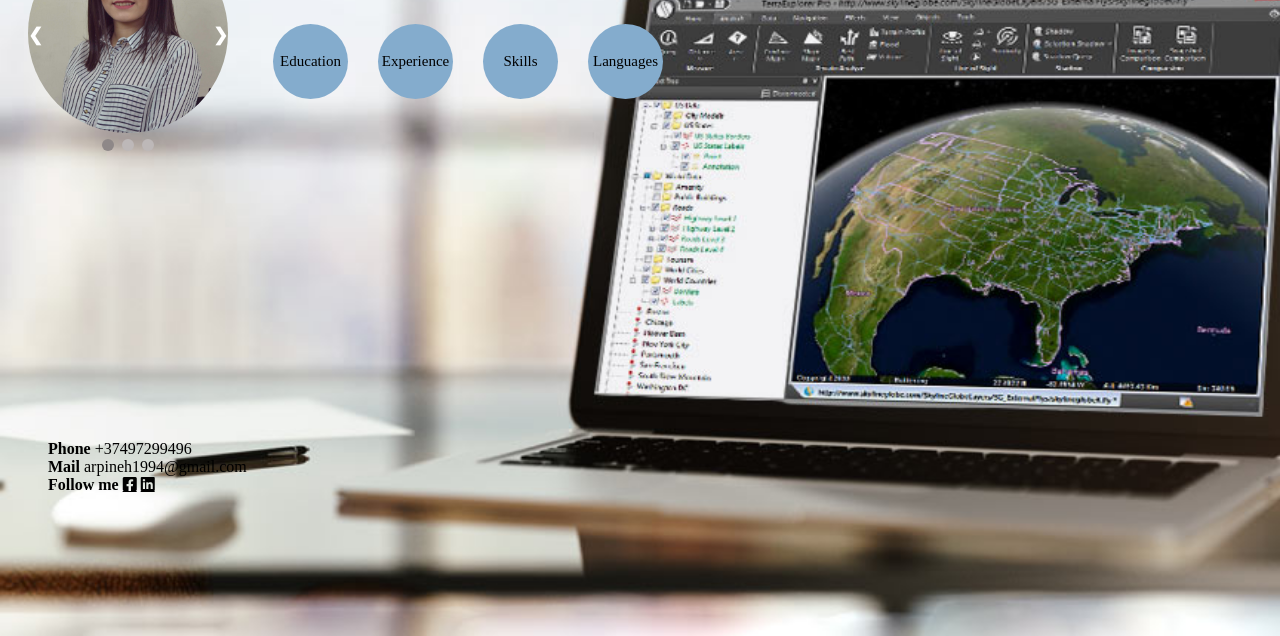
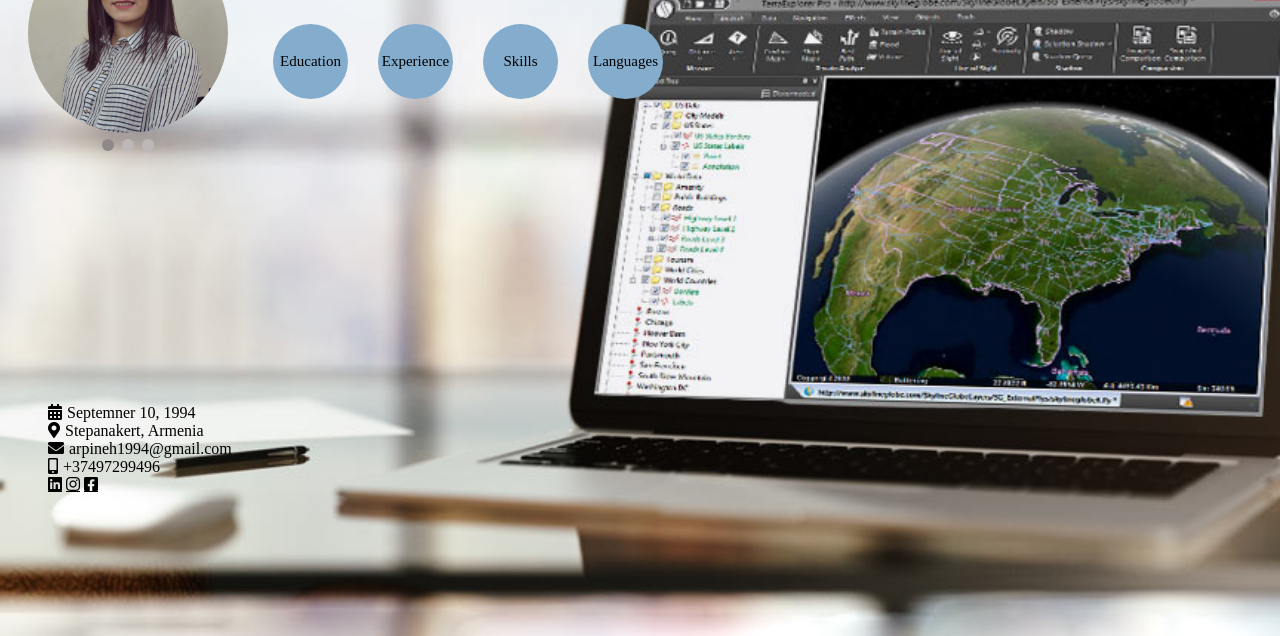
Before and after one commit to arpih/card, a plain HTML site: page index.html in a window 1280 px wide. Shown: the part 164-800 px from the top of the page. Drawn offline with Linux system fonts and the light colour scheme.

Commit message:
Some updates

```diff
--- a/css/style.css
+++ b/css/style.css
@@ -140,6 +140,7 @@ body {
 
 .work-item {
   padding: 10px;
+  text-align: left;
 }
 
 .icon {
--- a/index.html
+++ b/index.html
@@ -24,7 +24,7 @@
               <img src="img/photo3.jpg">
             </div>
 
-            <div class="pointers">
+            <!-- <div class="pointers">
               <div>
                 <a class="prev" onclick="prevSlide()">&#10094;</a>
               </div>
@@ -32,7 +32,7 @@
               <div>
                 <a class="next" onclick="nextSlide()">&#10095;</a>
               </div>
-            </div>
+            </div> -->
           </div>
 
           <div class="slider-dots">
@@ -43,8 +43,7 @@
         </div>
 
         <div class="information">
-          <h1>Arpine Harutyunyan</h1>
-          <!-- <p>SW Engineer</p> -->
+          <h1 style="margin-left: 30px;">Arpine Harutyunyan</h1>
           <div class="info">
             <div>
               <div class="info-item education">Education</div>
@@ -86,11 +85,11 @@
                 <div class="work-item"><div><i class="fas fa-code icon"></i>HTML</div></div>
                 <div class="work-item"><div><i class="fas fa-code icon"></i>CSS, SCSS</div></div>
                 <div class="work-item"><div><i class="fas fa-code icon"></i>JavaScript</div></div>
-                <div class="work-item"><div><i class="fas fa-code icon"></i>React JS</div></div>
+                <div class="work-item"><div><i class="fas fa-code icon"></i>React</div></div>
                 <div class="work-item"><div><i class="fas fa-code icon"></i>Node JS</div></div>
-                <div class="work-item"><div><i class="fas fa-code icon"></i>Express JS</div></div>
+                <div class="work-item"><div><i class="fas fa-code icon"></i>Express</div></div>
                 <div class="work-item"><div><i class="fas fa-code icon"></i>TypeScript</div></div>
-                <div class="work-item"><div><i class="fas fa-code icon"></i>Angular JS</div></div>
+                <div class="work-item"><div><i class="fas fa-code icon"></i>AngularJS</div></div>
                 <div class="work-item"><div><i class="fas fa-code icon"></i>Ruby on Rails</div></div>
               </div>
             </div>
@@ -116,11 +115,14 @@
       </div>
 
       <div class="contact">
-        <span><b>Phone</b> +37497299496</span><br>
-        <span><b>Mail</b> arpineh1994@gmail.com</span><br>
-        <span><b>Follow me</b>
-          <a href="https://www.facebook.com/" target="_blank" class="fab fa-facebook-square"></a>
-          <a href="https://www.linkedin.com/" target="_blank" class="fab fa-linkedin"></a>
+        <div><i class="fas fa-calendar-alt icon icon"></i>Septemner 10, 1994</div>
+        <div><i class="fas fa-map-marker-alt icon icon"></i>Stepanakert, Armenia</div>
+        <div><i class="fas fa-envelope icon"></i>arpineh1994@gmail.com</div>
+        <div><i class="fas fa-mobile-alt icon"></i>+37497299496</div>
+        <span>
+          <a href="https://www.linkedin.com/in/arpine-harutyunyan-870421128" target="_blank" class="fab fa-linkedin"></a>
+          <a href="https://www.instagram.com/_arpi_h_" target="_blank" class="fab fa-instagram"></a>
+          <a href="https://www.facebook.com/arpi2020" target="_blank" class="fab fa-facebook-square"></a>
         </span>
       </div>
     </div>
```
